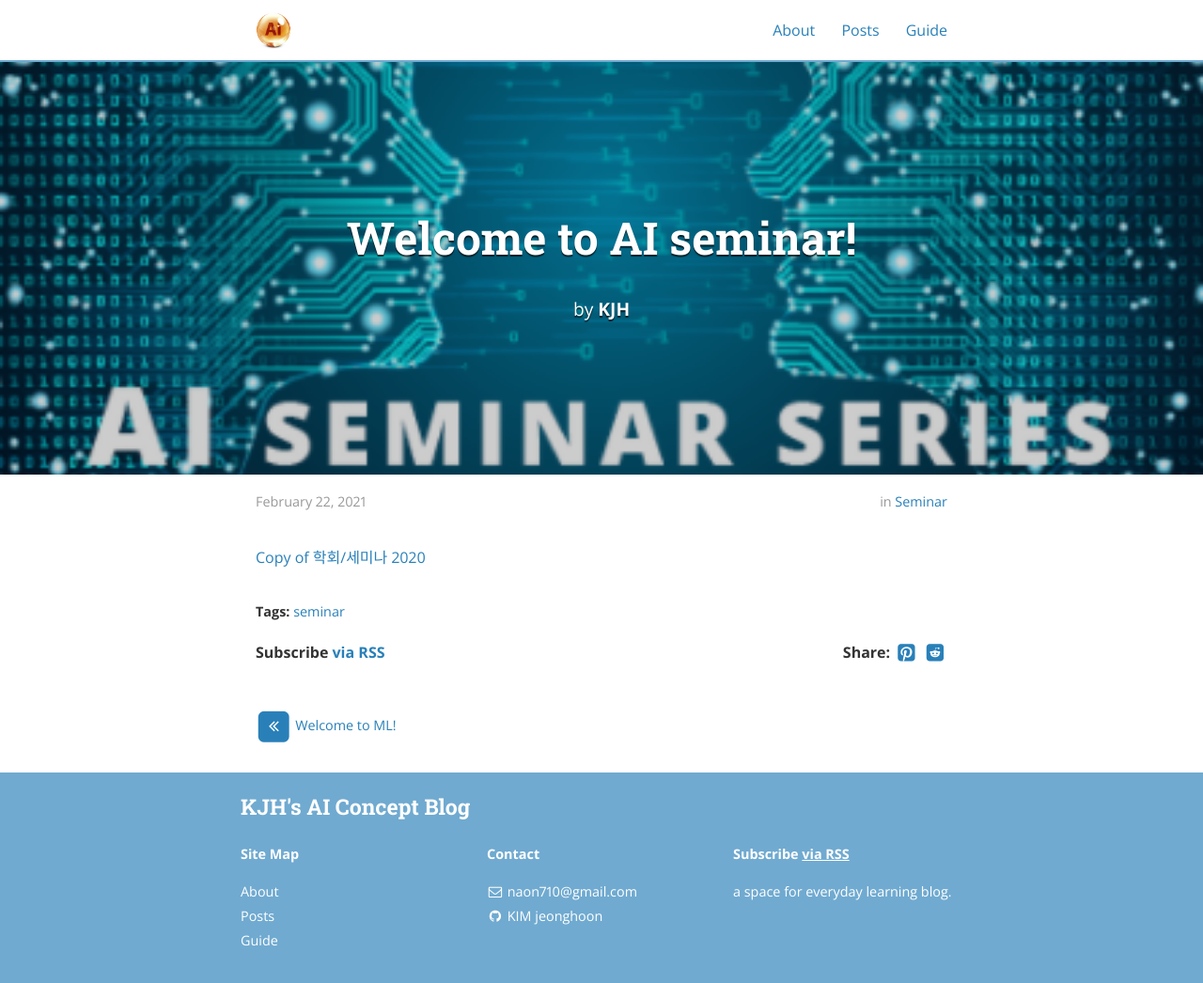
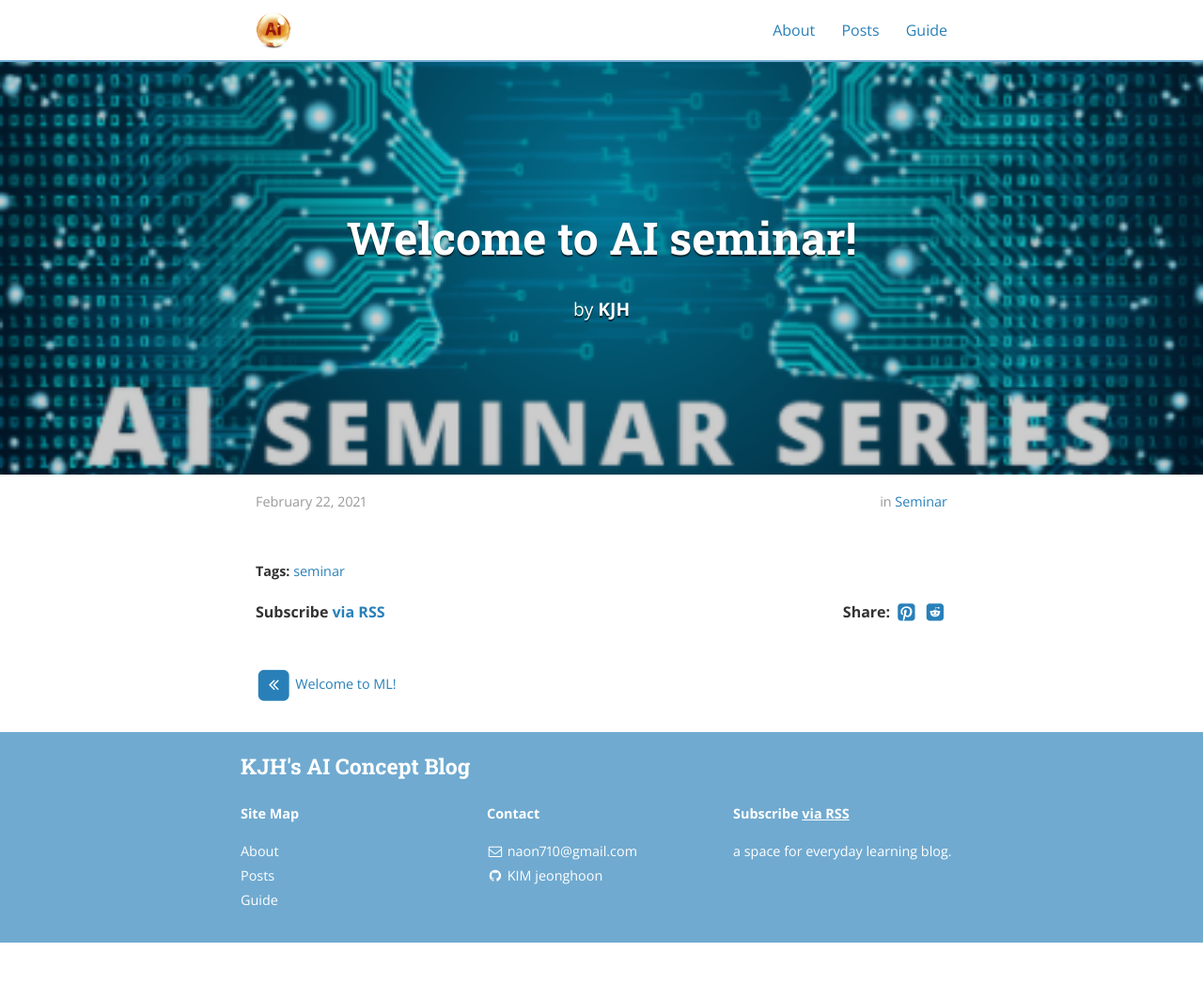
Before and after one commit to jeonghoonkim1211/jeonghoonkim1211.github.io, a Jekyll site: the page built from _posts/2021-02-22-seminar1.md, in a window 1280 px wide and 1046 px high. Shown: the whole window at 94% size. Built offline with Jekyll 4.4.1, drawn with Linux system fonts in a browser that asks for light colours; nearby versions of some CDN libraries.

Commit message:
Update 2021-02-22-seminar1.md

```diff
--- a/_posts/2021-02-22-seminar1.md
+++ b/_posts/2021-02-22-seminar1.md
@@ -7,4 +7,3 @@ categories: seminar
 tags:	seminar
 cover:  "/assets/seminar1.png"
 ---
-[Copy of 학회/세미나 2020](https://www.notion.so/1f73b97bbee84b1b85c129d622519fd2)
```
